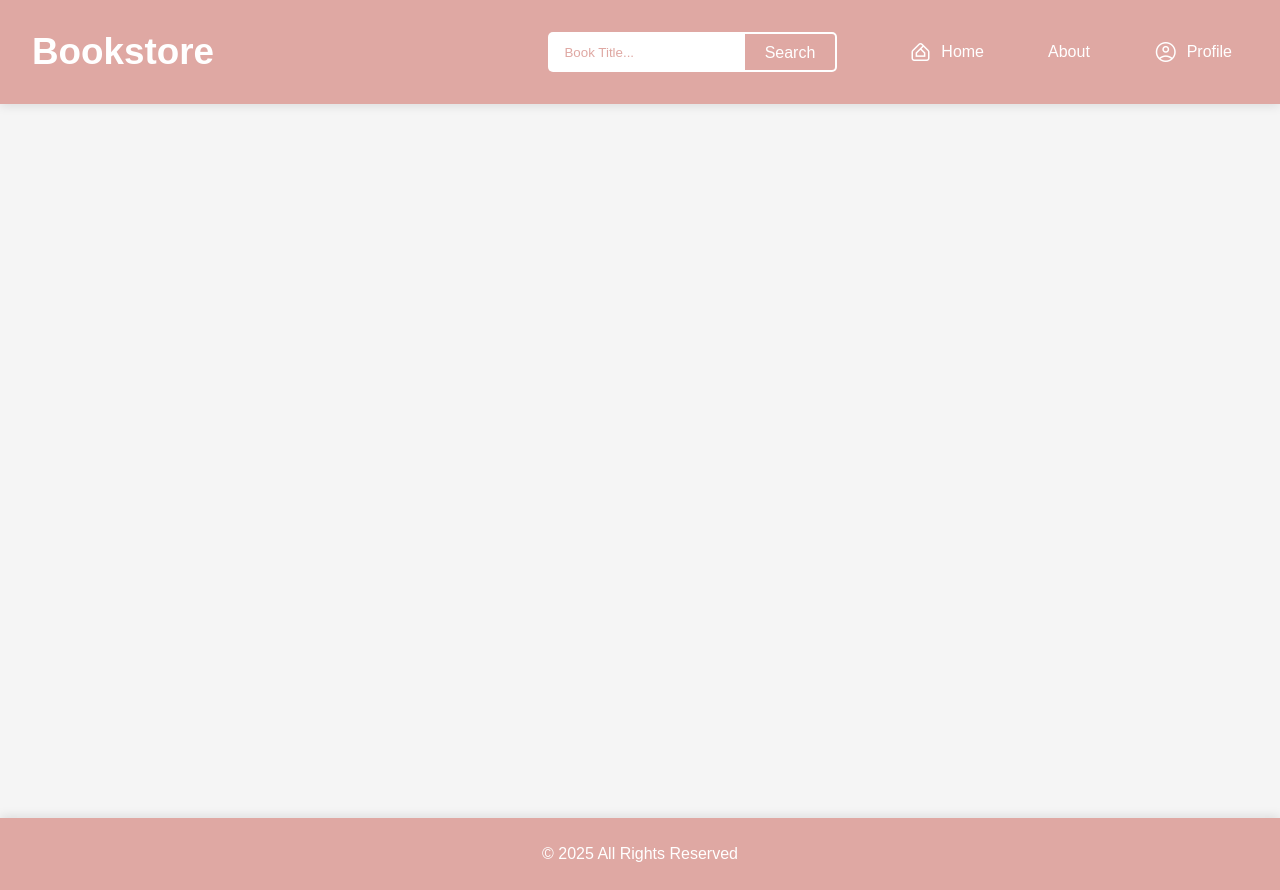
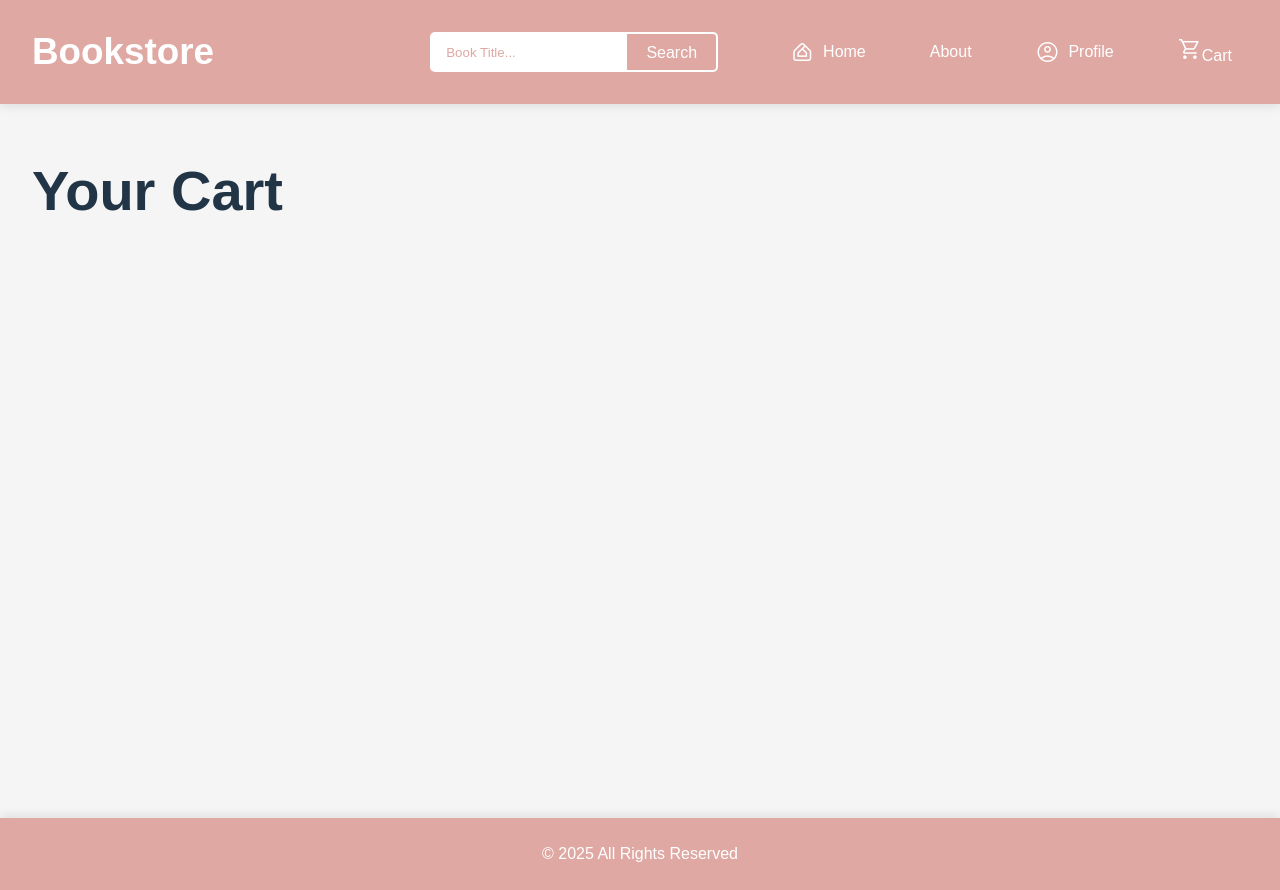
Before and after one commit to khuynh134/Bookstore, a React (Vite) app: page /cart in a window 1280 px wide. Built offline with nearby package versions, Linux system fonts and the light colour scheme.

Commit message:
added link to cart page, added cart to navigation bar

```diff
--- a/src/App.css
+++ b/src/App.css
@@ -110,3 +110,8 @@ body {
   width: 100%;
   box-sizing: border-box;
 }
+
+.book-title {
+    font-weight: bold;
+    color: #DFA8A3;
+}
--- a/src/App.jsx
+++ b/src/App.jsx
@@ -8,6 +8,7 @@ import About from './pages/About';
 import Profile from './pages/Profile';
 import SearchResult from './pages/SearchResult';
 import SearchBar from './components/SearchBar';
+import Cart from './pages/Cart';
 
 function App() {
   const navRef = useRef(null);
@@ -54,6 +55,10 @@ function App() {
               <span className="material-symbols-outlined">account_circle</span>
               Profile
             </Link>
+            <Link to="/cart" className="nav-link">
+              <span className="material-symbols-outlined">shopping_cart</span>
+              Cart
+            </Link>
           </div>
         </nav>
 
@@ -64,6 +69,7 @@ function App() {
             <Route path="/about" element={<About />} />
             <Route path="/profile" element={<Profile />} />
             <Route path="/s/:keyword" element={<SearchResult/>} />
+            <Route path="/cart" element={<Cart />} />
           </Routes>
         </main>
 
--- /dev/null
+++ b/src/pages/Cart.jsx
@@ -0,0 +1,9 @@
+import './Cart.css';
+
+function Cart() {
+    return (
+        <h1> Your Cart </h1>
+    )
+}
+
+export default Cart;
```
Also changed, not shown: src/pages/Cart.css (added), src/pages/SearchResult.css (line endings or trailing spaces), 1 other file (tests, documents, lock files or other folders).
